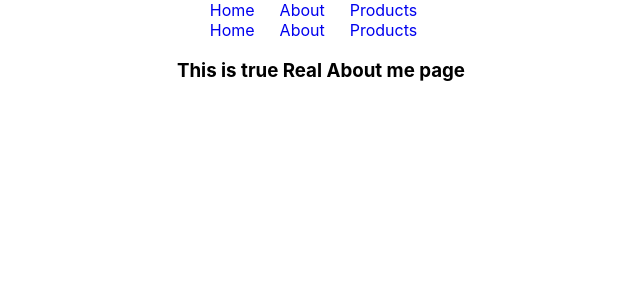
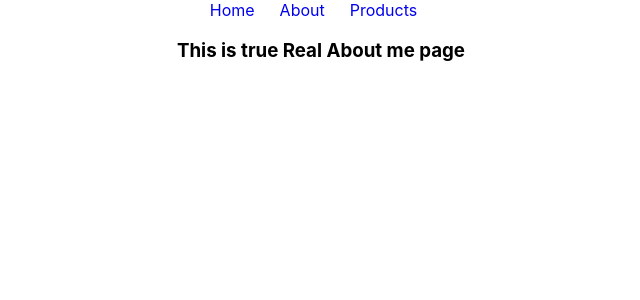
Before and after one commit to Sajjatul21/Milestone-9_React-Router-And-States, a React (Create React App) app in the folder 52 Simple React Router Examples/explore-routes/: page /about in a window 1280 px wide. Shown: the top 300 px of the page, without its empty margins (319-959 px from the left). Built offline with nearby package versions, Linux system fonts and the light colour scheme.

Commit message:
এখন আমাদর home and about rout এর home and about  দুইবার আসে তার কারন হলো আমরা home and about এ Header import করে রাখছিলাম

```diff
--- a/52 Simple React Router Examples/explore-routes/src/components/About/About.js
+++ b/52 Simple React Router Examples/explore-routes/src/components/About/About.js
@@ -1,10 +1,8 @@
 import React from 'react';
-import Header from '../Header/Header';
 
 const About = () => {
     return (
         <div>
-            <Header></Header>
             <h3>This is true Real About me page</h3>
         </div>
     );
--- a/52 Simple React Router Examples/explore-routes/src/components/Home/Home.js
+++ b/52 Simple React Router Examples/explore-routes/src/components/Home/Home.js
@@ -1,10 +1,8 @@
 import React from 'react';
-import Header from '../Header/Header';
-
 const Home = () => {
     return (
         <div>
-            <Header></Header>
+
             <h3>This is the real component</h3>
         </div>
     );
```
